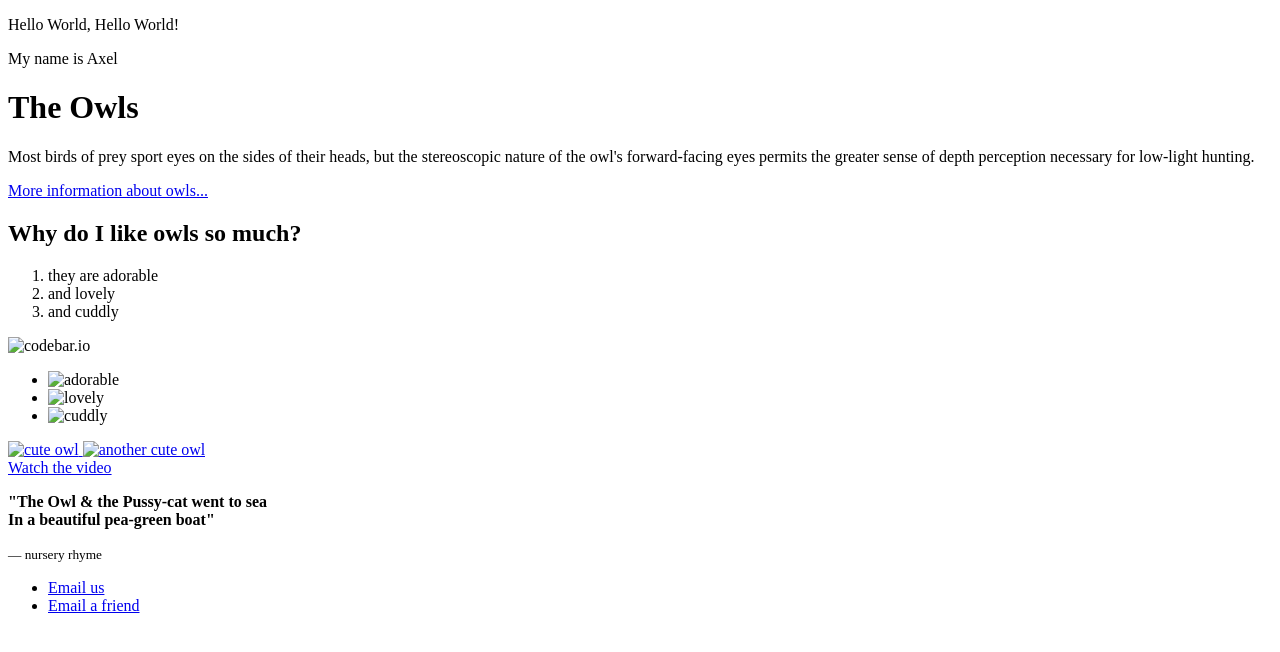
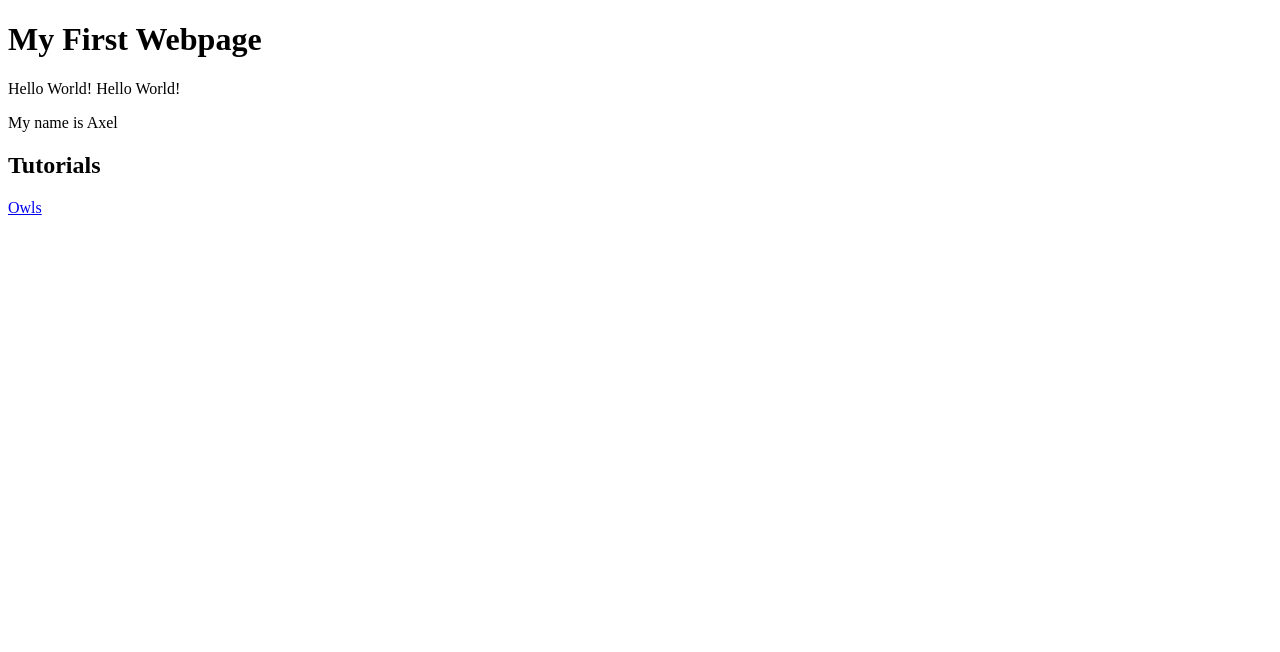
Before and after one commit to axoudinho8/axoudinho8, a plain HTML site: page index.html in a window 1280 px wide. Drawn offline with Linux system fonts and the light colour scheme.

Commit message:
add files via upload

```diff
--- a/index.html
+++ b/index.html
@@ -1,57 +1,18 @@
 <!DOCTYPE html>
 <html>
   <head>
-          <title>Hello World</title>
-        <head>
+    <title>Hello world</title>
+  </head>
 
   <body>
-        <div>
-          <p>Hello World, Hello World!</p>
+    <h1>My First Webpage</h1>
+
+    <p>Hello World! Hello World!</p>
+
     <p>My name is Axel</p>
-          <h1>The Owls</h1>
-          <p>Most birds of prey sport eyes on the sides of their heads,
-              but the stereoscopic nature of the owl's forward-facing eyes permits the greater
-              sense of depth perception necessary for low-light hunting.</p>
-          <a href="https://en.wikipedia.org/wiki/Owl">More information about owls...</a>
-        </div>
-        <h2>Why do I like owls so much?</h2>
-<ol>
-  <li>they are adorable</li>
-  <li>and lovely</li>
-  <li>and cuddly</li>
-</ol>
-<div>
-  <img src="images/logo.png" alt="codebar.io">
-</div>
-<ul>
-  <li><img src="images/img1.jpg" alt="adorable"></li>
-  <li><img src="images/img2.jpg" alt="lovely"></li>
-  <li><img src="images/img3.jpg" alt="cuddly"></li>
-</ul>
-<div>
-  <a href="https://www.youtube.com/watch?v=gBjnfgnwXic">
-    <img src="images/img4.jpg" alt="cute owl">
-    <img src="images/img5.jpg" alt="another cute owl">
-    <br>
-    Watch the video
-  </a>
-</div>
-<div>
-  <p>
-    <strong>
-       "The Owl &amp; the Pussy-cat went to sea <br>
-        In a beautiful pea-green boat"
-    </strong>
-  </p>
-  <small>&mdash; nursery rhyme</small>
-</div>
-<ul>
-  <li>
-     <a href="mailto:social@codebar.io?subject=I%20love%20owls%20::%20codebar">Email us</a>
-  </li>
-  <li>
-     <a href="mailto:?subject=I%20love%20owls%20::%20codebar">Email a friend</a>
-  </li>
-</ul>
+
+    <h2>Tutorials</h2>
+
+    <a href="owls.html">Owls</a>
   </body>
 </html>
```
Lines whose indentation alone changed are shown as unchanged.
